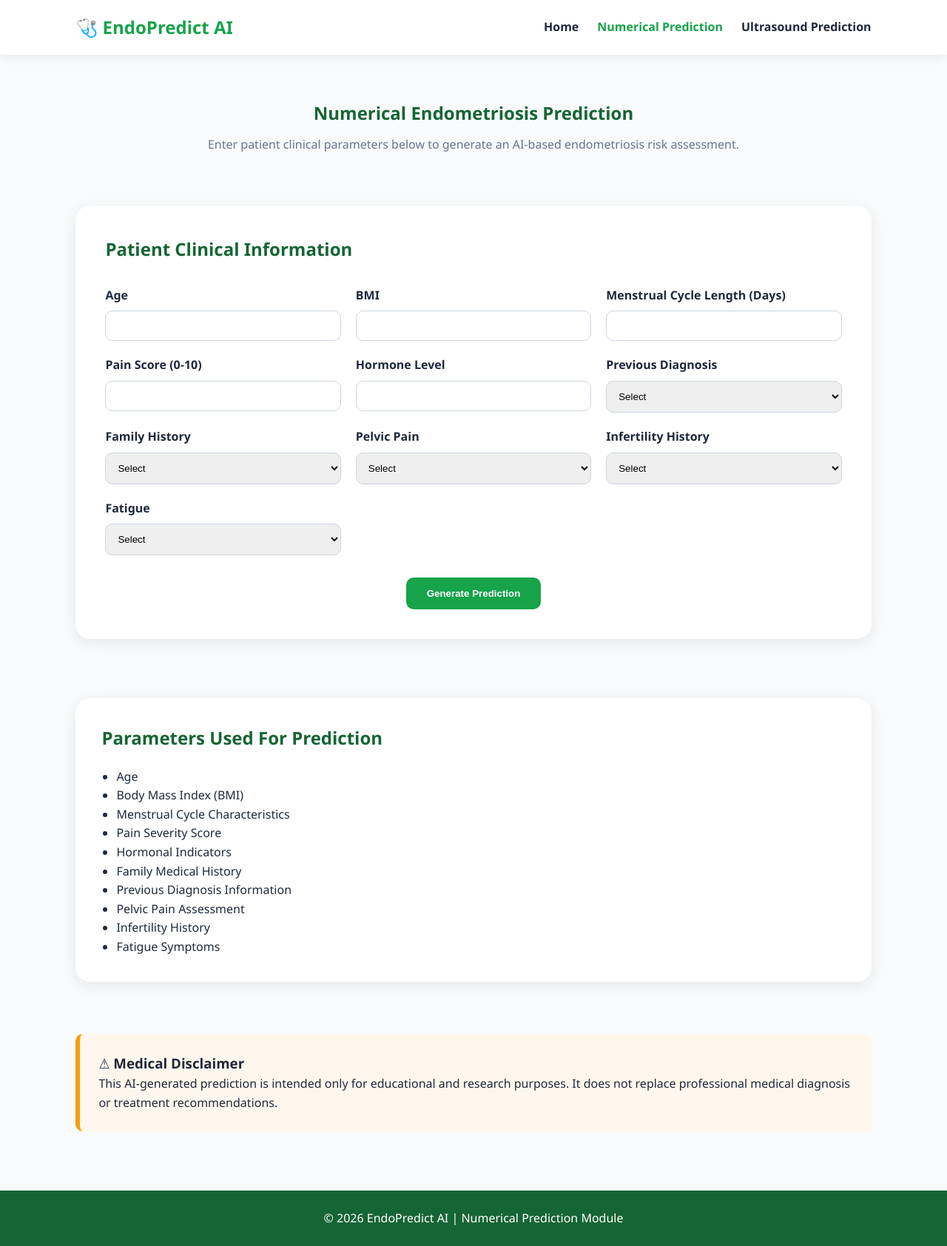
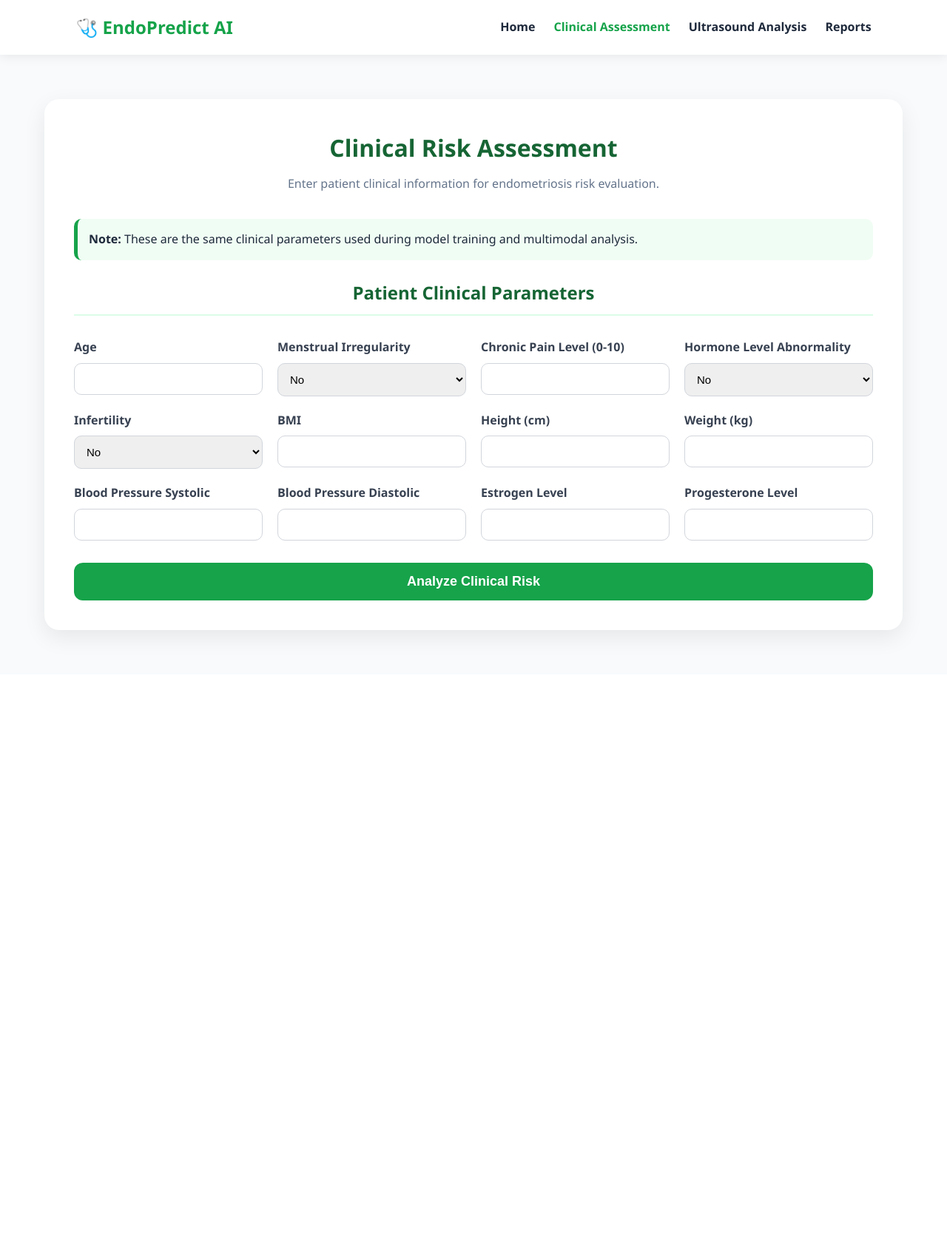
Before and after one commit to suchindra654-ctrl/ENDOMETRIOSISS, a Flask app: page /numerical in a window 1280 px wide. Shown: the whole page at 74% size. After the commit the page ends 870 px from the top, so only its background shows below. Run offline with Flask 3, Linux system fonts and the light colour scheme.

Commit message:
Updated numerical prediction module

```diff
--- a/app.py
+++ b/app.py
@@ -7,6 +7,8 @@ from torchvision import transforms, models
 from PIL import Image
 
 app = Flask(__name__)
+app.secret_key = "endopredict_secret_key"
+
 device = torch.device("cpu")
 
 class MultiModalModel(nn.Module):
@@ -104,74 +106,132 @@ def predict_numerical():
     try:
 
         age = float(request.form["age"])
+        menstrual_irregularity = int(request.form["menstrual_irregularity"])
+        chronic_pain = float(request.form["chronic_pain"])
+        hormone_abnormality = int(request.form["hormone_abnormality"])
+        infertility = int(request.form["infertility"])
+
         bmi = float(request.form["bmi"])
-        cycle_length = float(request.form["cycle_length"])
-        pain_score = float(request.form["pain_score"])
-        hormone_level = float(request.form["hormone_level"])
+        height = float(request.form["height"])
+        weight = float(request.form["weight"])
 
-        previous_diagnosis = int(request.form["previous_diagnosis"])
-        family_history = int(request.form["family_history"])
-        pelvic_pain = int(request.form["pelvic_pain"])
-        infertility = int(request.form["infertility"])
-        fatigue = int(request.form["fatigue"])
+        bp_systolic = float(request.form["bp_systolic"])
+        bp_diastolic = float(request.form["bp_diastolic"])
 
-        # ==========================
-        # DEMO RISK CALCULATION
-        # Replace with ML Model
-        # ==========================
+        estrogen = float(request.form["estrogen"])
+        progesterone = float(request.form["progesterone"])
+
+        # =====================================
+        # CLINICAL RISK SCORING
+        # =====================================
 
         score = 0
 
-        if pain_score >= 6:
+        if menstrual_irregularity == 1:
+            score += 15
+
+        if chronic_pain >= 7:
             score += 20
-
-        if bmi >= 25:
+        elif chronic_pain >= 4:
             score += 10
 
-        if family_history == 1:
-            score += 20
-
-        if pelvic_pain == 1:
-            score += 20
+        if hormone_abnormality == 1:
+            score += 15
 
         if infertility == 1:
             score += 15
 
-        if previous_diagnosis == 1:
-            score += 15
+        if bmi >= 30:
+            score += 10
+        elif bmi >= 25:
+            score += 5
+
+        if estrogen > 250:
+            score += 10
+
+        if progesterone < 10:
+            score += 10
+
+        if age >= 35:
+            score += 5
 
         confidence = min(score, 100)
 
-        if confidence >= 80:
-            risk_level = "High Risk"
-        elif confidence >= 50:
-            risk_level = "Moderate Risk"
+        # =====================================
+        # PREDICTION
+        # =====================================
+
+        if confidence >= 60:
+
+            prediction = "Endometriosis Suspected"
+
+            if confidence >= 80:
+                risk_level = "High Risk"
+            else:
+                risk_level = "Moderate Risk"
+
+            recommendations = [
+                "Consult a gynecologist",
+                "Perform detailed ultrasound examination",
+                "Hormonal assessment recommended",
+                "Schedule follow-up evaluation"
+            ]
+
         else:
+
+            prediction = "Low Endometriosis Risk"
+
             risk_level = "Low Risk"
 
-        if confidence >= 50:
-            prediction = "Endometriosis"
-        else:
-            prediction = "No Endometriosis"
+            recommendations = [
+                "Continue routine health monitoring",
+                "Maintain healthy lifestyle",
+                "Seek medical advice if symptoms persist",
+                "Annual gynecological checkup recommended"
+            ]
 
         patient_data = {
             "Age": age,
+            "Menstrual Irregularity": "Yes" if menstrual_irregularity else "No",
+            "Chronic Pain Level": chronic_pain,
+            "Hormone Abnormality": "Yes" if hormone_abnormality else "No",
+            "Infertility": "Yes" if infertility else "No",
             "BMI": bmi,
-            "Cycle Length": cycle_length,
-            "Pain Score": pain_score,
-            "Hormone Level": hormone_level,
-            "Previous Diagnosis": "Yes" if previous_diagnosis else "No",
-            "Family History": "Yes" if family_history else "No",
-            "Pelvic Pain": "Yes" if pelvic_pain else "No",
-            "Infertility": "Yes" if infertility else "No",
-            "Fatigue": "Yes" if fatigue else "No"
+            "Height": height,
+            "Weight": weight,
+            "BP Systolic": bp_systolic,
+            "BP Diastolic": bp_diastolic,
+            "Estrogen Level": estrogen,
+            "Progesterone Level": progesterone
         }
-
-        model_name = "EndoPredict AI v1.0"
 
         current_date = datetime.now().strftime("%d-%m-%Y %H:%M")
 
         report_id = "EPR-" + datetime.now().strftime("%Y%m%d%H%M%S")
+
+        session["prediction"] = prediction
+        session["confidence"] = confidence
+        session["risk_level"] = risk_level
+        session["patient_data"] = patient_data
+        session["recommendations"] = recommendations
+        session["report_id"] = report_id
+        session["current_date"] = current_date
+        session["model_name"] = "EndoPredict AI Clinical Assessment"
+
+        return render_template(
+            "result.html",
+            prediction=prediction,
+            confidence=confidence,
+            risk_level=risk_level,
+            patient_data=patient_data,
+            recommendations=recommendations,
+            current_date=current_date,
+            model_name="EndoPredict AI Clinical Assessment",
+            image_path=None
+        )
+
+    except Exception as e:
+        return f"Error: {str(e)}"
 
         # ==========================
         # SAVE TO SESSION
@@ -265,45 +325,47 @@ def predict_ultrasound():
                 ].item() * 100,
                 2
             )
+        if predicted_class == 1:
 
-        prediction = (
-            "Endometriosis Detected"
-            if predicted_class == 1
-            else "No Endometriosis Detected"
-        )
+            prediction = "Endometriosis Detected"
 
-        if confidence >= 80:
-            risk_level = "High Risk"
-        elif confidence >= 50:
-            risk_level = "Moderate Risk"
-        else:
-            risk_level = "Low Risk"
+            if confidence >= 80:
+                risk_level = "High Risk"
+            elif confidence >= 60:
+                risk_level = "Moderate Risk"
+            else:
+                risk_level = "Low Risk"
 
-        if risk_level == "High Risk":
+            if confidence >= 80:
 
-            recommendations = [
-                "Consult a gynecologist immediately",
-                "Perform MRI evaluation",
-                "Hormonal assessment recommended",
-                "Follow-up within 2 weeks"
-            ]
+                recommendations = [
+                    "Consult a gynecologist immediately",
+                    "Perform MRI evaluation",
+                    "Hormonal assessment recommended",
+                    "Follow-up within 2 weeks"
+                ]
 
-        elif risk_level == "Moderate Risk":
+            else:
 
-            recommendations = [
-                "Schedule specialist consultation",
-                "Monitor symptoms",
-                "Repeat ultrasound examination",
-                "Maintain symptom diary"
-            ]
+                recommendations = [
+                    "Schedule specialist consultation",
+                    "Repeat ultrasound examination",
+                    "Monitor symptoms carefully"
+                ]
 
         else:
 
+            prediction = "No Endometriosis Detected"
+
+            risk_level = "No Significant Risk"
+
             recommendations = [
-                "Continue regular monitoring",
-                "Maintain healthy lifestyle",
-                "Annual gynecological check-up"
+                "No significant indicators detected",
+                "Maintain regular health checkups",
+                "Continue healthy lifestyle",
+                "Consult physician if symptoms persist"
             ]
+
 
         patient_data = {
             "Age": numerical_features[0],
@@ -359,6 +421,7 @@ def report():
         risk_level=session.get("risk_level", "N/A"),
         model_name=session.get("model_name", "EndoPredict AI"),
         patient_data=session.get("patient_data", {}),
+        recommendations=session.get("recommendations", []),
         current_date=session.get(
             "current_date",
             datetime.now().strftime("%d-%m-%Y %H:%M")
--- a/templates/numerical.html
+++ b/templates/numerical.html
@@ -2,14 +2,112 @@
 <html lang="en">
 <head>
     <meta charset="UTF-8">
-    <meta name="viewport" content="width=device-width, initial-scale=1.0">
-    <title>Numerical Prediction | EndoPredict AI</title>
+    <meta name="viewport"
+          content="width=device-width, initial-scale=1.0">
 
-    <link rel="stylesheet" href="{{ url_for('static', filename='css/style.css') }}">
+    <title>Clinical Risk Assessment | EndoPredict AI</title>
+
+    <link rel="stylesheet"
+          href="{{ url_for('static', filename='css/style.css') }}">
+
+    <style>
+
+        .form-container{
+            max-width:1200px;
+            margin:40px auto;
+            padding:20px;
+        }
+
+        .form-card{
+            background:#ffffff;
+            border-radius:20px;
+            padding:40px;
+            box-shadow:0 10px 30px rgba(0,0,0,0.08);
+        }
+
+        .page-title{
+            text-align:center;
+            color:#166534;
+            margin-bottom:10px;
+        }
+
+        .page-subtitle{
+            text-align:center;
+            color:#64748b;
+            margin-bottom:35px;
+        }
+
+        .section-title{
+            color:#166534;
+            margin-bottom:20px;
+            border-bottom:2px solid #dcfce7;
+            padding-bottom:10px;
+        }
+
+        .form-grid{
+            display:grid;
+            grid-template-columns:repeat(auto-fit,minmax(250px,1fr));
+            gap:20px;
+        }
+
+        .form-group{
+            display:flex;
+            flex-direction:column;
+        }
+
+        .form-group label{
+            margin-bottom:8px;
+            font-weight:600;
+            color:#374151;
+        }
+
+        .form-group input,
+        .form-group select{
+            padding:12px;
+            border:1px solid #d1d5db;
+            border-radius:10px;
+            font-size:15px;
+        }
+
+        .form-group input:focus,
+        .form-group select:focus{
+            outline:none;
+            border-color:#16a34a;
+        }
+
+        .submit-btn{
+            width:100%;
+            padding:15px;
+            background:#16a34a;
+            color:white;
+            border:none;
+            border-radius:12px;
+            font-size:18px;
+            font-weight:bold;
+            cursor:pointer;
+            margin-top:30px;
+        }
+
+        .submit-btn:hover{
+            background:#15803d;
+        }
+
+        .info-box{
+            background:#f0fdf4;
+            border-left:5px solid #16a34a;
+            padding:15px;
+            border-radius:10px;
+            margin-bottom:25px;
+        }
+
+    </style>
+
 </head>
+
 <body>
 
-    <!-- Navbar -->
+    <!-- NAVBAR -->
+
     <nav class="navbar">
 
         <div class="logo">
@@ -18,171 +116,195 @@
 
         <ul class="nav-links">
             <li><a href="/">Home</a></li>
-            <li><a href="/numerical" class="active">Numerical Prediction</a></li>
-            <li><a href="/ultrasound">Ultrasound Prediction</a></li>
+            <li><a href="/numerical" class="active">Clinical Assessment</a></li>
+            <li><a href="/ultrasound">Ultrasound Analysis</a></li>
+            <li><a href="/reports">Reports</a></li>
         </ul>
 
     </nav>
 
-    <!-- Header -->
-    <section class="page-header">
-
-        <h1>Numerical Endometriosis Prediction</h1>
-
-        <p>
-            Enter patient clinical parameters below to generate
-            an AI-based endometriosis risk assessment.
-        </p>
-
-    </section>
-
-    <!-- Form Section -->
-    <section class="form-section">
+    <div class="form-container">
 
         <div class="form-card">
 
-            <h2>Patient Clinical Information</h2>
+            <h1 class="page-title">
+                Clinical Risk Assessment
+            </h1>
 
-            <form action="/predict_numerical" method="POST">
+            <p class="page-subtitle">
+                Enter patient clinical information for
+                endometriosis risk evaluation.
+            </p>
+
+            <div class="info-box">
+
+                <strong>Note:</strong>
+                These are the same clinical parameters used
+                during model training and multimodal analysis.
+
+            </div>
+
+            <form action="/predict_numerical"
+                  method="POST">
+
+                <h2 class="section-title">
+                    Patient Clinical Parameters
+                </h2>
 
                 <div class="form-grid">
 
-                    <div class="input-group">
+                    <!-- AGE -->
+
+                    <div class="form-group">
                         <label>Age</label>
-                        <input type="number" name="age" required>
+                        <input type="number"
+                               name="age"
+                               required>
                     </div>
 
-                    <div class="input-group">
-                        <label>BMI</label>
-                        <input type="number" step="0.01" name="bmi" required>
-                    </div>
+                    <!-- MENSTRUAL -->
 
-                    <div class="input-group">
-                        <label>Menstrual Cycle Length (Days)</label>
-                        <input type="number" name="cycle_length" required>
-                    </div>
+                    <div class="form-group">
+                        <label>Menstrual Irregularity</label>
 
-                    <div class="input-group">
-                        <label>Pain Score (0-10)</label>
-                        <input type="number" min="0" max="10" name="pain_score" required>
-                    </div>
+                        <select name="menstrual_irregularity"
+                                required>
 
-                    <div class="input-group">
-                        <label>Hormone Level</label>
-                        <input type="number" step="0.01" name="hormone_level" required>
-                    </div>
-
-                    <div class="input-group">
-                        <label>Previous Diagnosis</label>
-                        <select name="previous_diagnosis" required>
-                            <option value="">Select</option>
                             <option value="0">No</option>
                             <option value="1">Yes</option>
+
                         </select>
                     </div>
 
-                    <div class="input-group">
-                        <label>Family History</label>
-                        <select name="family_history" required>
-                            <option value="">Select</option>
+                    <!-- PAIN -->
+
+                    <div class="form-group">
+                        <label>Chronic Pain Level (0-10)</label>
+
+                        <input type="number"
+                               min="0"
+                               max="10"
+                               name="chronic_pain"
+                               required>
+                    </div>
+
+                    <!-- HORMONE -->
+
+                    <div class="form-group">
+                        <label>Hormone Level Abnormality</label>
+
+                        <select name="hormone_abnormality"
+                                required>
+
                             <option value="0">No</option>
                             <option value="1">Yes</option>
+
                         </select>
                     </div>
 
-                    <div class="input-group">
-                        <label>Pelvic Pain</label>
-                        <select name="pelvic_pain" required>
-                            <option value="">Select</option>
+                    <!-- INFERTILITY -->
+
+                    <div class="form-group">
+                        <label>Infertility</label>
+
+                        <select name="infertility"
+                                required>
+
                             <option value="0">No</option>
                             <option value="1">Yes</option>
+
                         </select>
                     </div>
 
-                    <div class="input-group">
-                        <label>Infertility History</label>
-                        <select name="infertility" required>
-                            <option value="">Select</option>
-                            <option value="0">No</option>
-                            <option value="1">Yes</option>
-                        </select>
+                    <!-- BMI -->
+
+                    <div class="form-group">
+                        <label>BMI</label>
+
+                        <input type="number"
+                               step="0.1"
+                               name="bmi"
+                               required>
                     </div>
 
-                    <div class="input-group">
-                        <label>Fatigue</label>
-                        <select name="fatigue" required>
-                            <option value="">Select</option>
-                            <option value="0">No</option>
-                            <option value="1">Yes</option>
-                        </select>
+                    <!-- HEIGHT -->
+
+                    <div class="form-group">
+                        <label>Height (cm)</label>
+
+                        <input type="number"
+                               step="0.1"
+                               name="height"
+                               required>
+                    </div>
+
+                    <!-- WEIGHT -->
+
+                    <div class="form-group">
+                        <label>Weight (kg)</label>
+
+                        <input type="number"
+                               step="0.1"
+                               name="weight"
+                               required>
+                    </div>
+
+                    <!-- BP SYS -->
+
+                    <div class="form-group">
+                        <label>Blood Pressure Systolic</label>
+
+                        <input type="number"
+                               name="bp_systolic"
+                               required>
+                    </div>
+
+                    <!-- BP DIA -->
+
+                    <div class="form-group">
+                        <label>Blood Pressure Diastolic</label>
+
+                        <input type="number"
+                               name="bp_diastolic"
+                               required>
+                    </div>
+
+                    <!-- ESTROGEN -->
+
+                    <div class="form-group">
+                        <label>Estrogen Level</label>
+
+                        <input type="number"
+                               step="0.01"
+                               name="estrogen"
+                               required>
+                    </div>
+
+                    <!-- PROGESTERONE -->
+
+                    <div class="form-group">
+                        <label>Progesterone Level</label>
+
+                        <input type="number"
+                               step="0.01"
+                               name="progesterone"
+                               required>
                     </div>
 
                 </div>
 
-                <div class="button-container">
+                <button type="submit"
+                        class="submit-btn">
 
-                    <button type="submit" class="btn">
-                        Generate Prediction
-                    </button>
+                    Analyze Clinical Risk
 
-                </div>
+                </button>
 
             </form>
 
         </div>
 
-    </section>
-
-    <!-- Information Section -->
-    <section class="info-section">
-
-        <div class="info-card">
-
-            <h2>Parameters Used For Prediction</h2>
-
-            <ul>
-                <li>Age</li>
-                <li>Body Mass Index (BMI)</li>
-                <li>Menstrual Cycle Characteristics</li>
-                <li>Pain Severity Score</li>
-                <li>Hormonal Indicators</li>
-                <li>Family Medical History</li>
-                <li>Previous Diagnosis Information</li>
-                <li>Pelvic Pain Assessment</li>
-                <li>Infertility History</li>
-                <li>Fatigue Symptoms</li>
-            </ul>
-
-        </div>
-
-    </section>
-
-    <!-- Disclaimer -->
-    <section class="disclaimer">
-
-        <div class="disclaimer-box">
-
-            <h3>⚠ Medical Disclaimer</h3>
-
-            <p>
-                This AI-generated prediction is intended only
-                for educational and research purposes. It does
-                not replace professional medical diagnosis or
-                treatment recommendations.
-            </p>
-
-        </div>
-
-    </section>
-
-    <!-- Footer -->
-    <footer class="footer">
-
-        <p>
-            © 2026 EndoPredict AI | Numerical Prediction Module
-        </p>
-
-    </footer>
+    </div>
 
 </body>
 </html>
```
